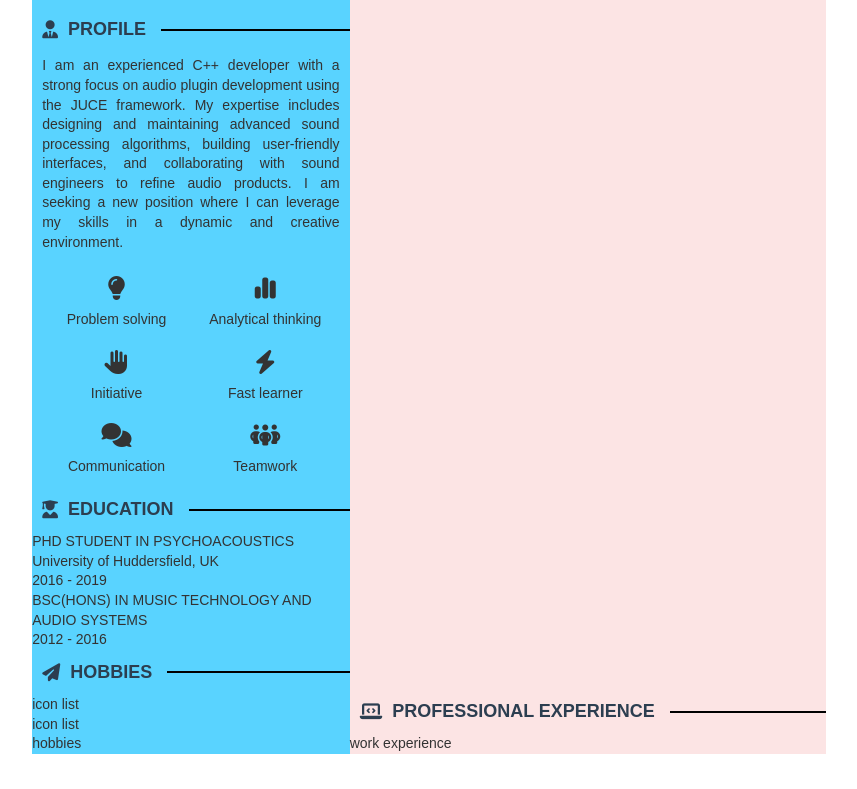
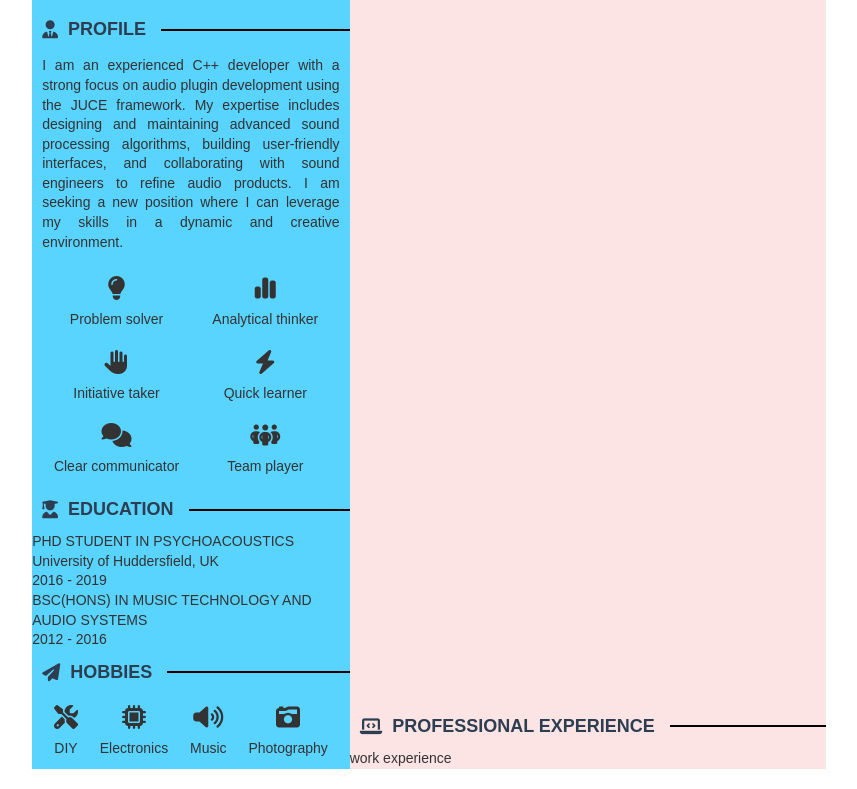
Before and after one commit to myayks/personal_cv, a plain HTML site: page index.html in a window 1280 px wide. Shown: the part 420-1209 px from the top of the page, without its empty margins (211-1068 px from the left). Drawn offline with Linux system fonts and the light colour scheme.

Commit message:
updated hobby and profile section

```diff
--- a/index.html
+++ b/index.html
@@ -131,6 +131,21 @@
             font-size: 24px;
             margin-bottom: 10px;
         }
+        .hobby-container {
+            display: flex;
+            flex-wrap: nowrap;
+            justify-content: space-evenly;
+        }
+        .hobby {
+            display: flex;
+            flex-direction: column;
+            align-items: center;
+            padding: 10px;
+        }
+        .hobby-icon {
+            font-size: 24px;
+            margin-bottom: 10px;
+        }
         .multi-column {
             display: flex;
             flex-wrap: wrap;
@@ -174,27 +189,27 @@
                         <div class="skill-container">
                             <div class="soft-skill">
                                 <i class="soft-skill-icon fas fa-lightbulb"></i>
-                                <div>Problem solving</div>
+                                <div>Problem solver</div>
                             </div>
                             <div class="soft-skill">
                                 <i class="soft-skill-icon fas fa-chart-simple"></i>
-                                <div>Analytical thinking</div>
+                                <div>Analytical thinker</div>
                             </div>
                             <div class="soft-skill">
                                 <i class="soft-skill-icon fas fa-hand"></i>
-                                <div>Initiative</div>
+                                <div>Initiative taker</div>
                             </div>
                             <div class="soft-skill">
                                 <i class="soft-skill-icon fas fa-bolt"></i>
-                                <div>Fast learner</div>
+                                <div>Quick learner</div>
                             </div>
                             <div class="soft-skill">
                                 <i class="soft-skill-icon fas fa-comments"></i>
-                                <div>Communication</div>
+                                <div>Clear communicator</div>
                             </div>
                             <div class="soft-skill">
                                 <i class="soft-skill-icon fas fa-people-group"></i>
-                                <div>Teamwork</div>
+                                <div>Team player</div>
                             </div>
                         </div>
                     </div>
@@ -212,9 +227,26 @@
 
                 <div class="section">
                     <h3 class="hobbies">Hobbies</h3>
-                    <div>icon list</div>
-                    <div>icon list</div>
-                    <div>hobbies</div>
+                    <div class="section-content">
+                        <div class="hobby-container">
+                            <div class="hobby">
+                                <i class="hobby-icon fas fa-screwdriver-wrench"></i>
+                                <div>DIY</div>
+                            </div>
+                            <div class="hobby">
+                                <i class="hobby-icon fas fa-microchip"></i>
+                                <div>Electronics</div>
+                            </div>
+                            <div class="hobby">
+                                <i class="hobby-icon fas fa-volume-high"></i>
+                                <div>Music</div>
+                            </div>
+                            <div class="hobby">
+                                <i class="hobby-icon fas fa-camera-retro"></i>
+                                <div>Photography</div>
+                            </div>
+                        </div>
+                    </div>
                 </div>
             </div>
 
```
